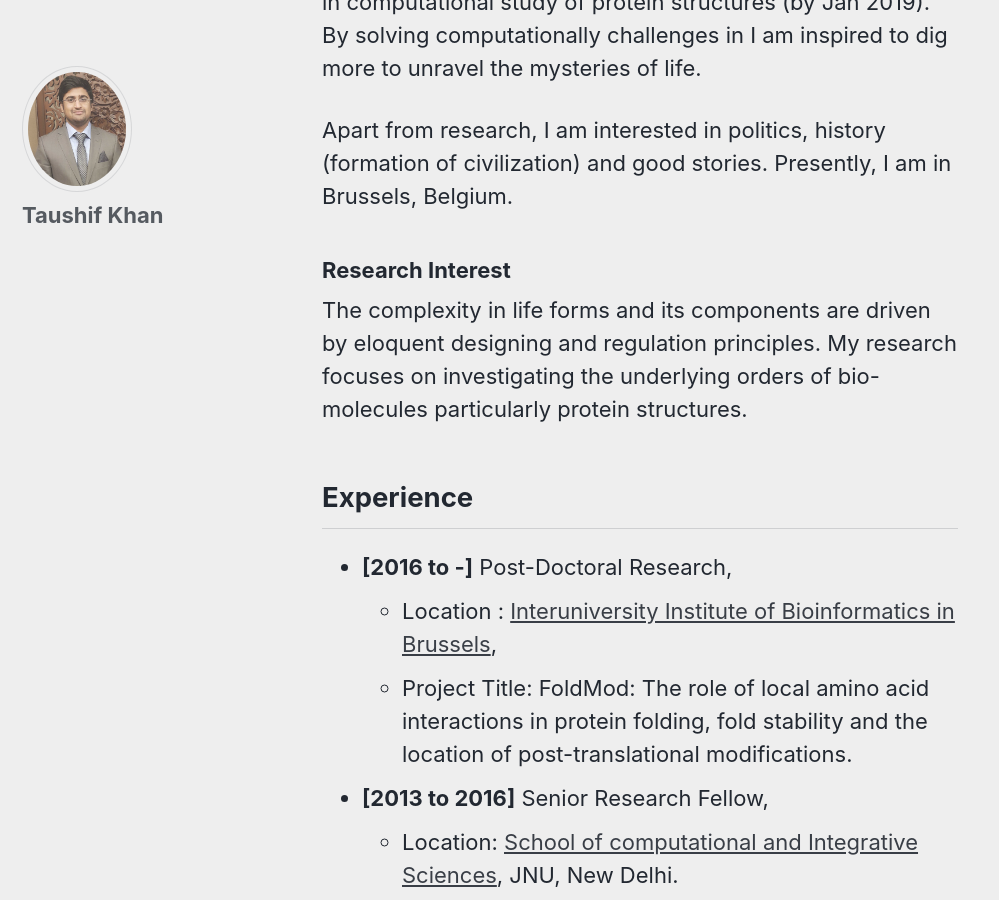
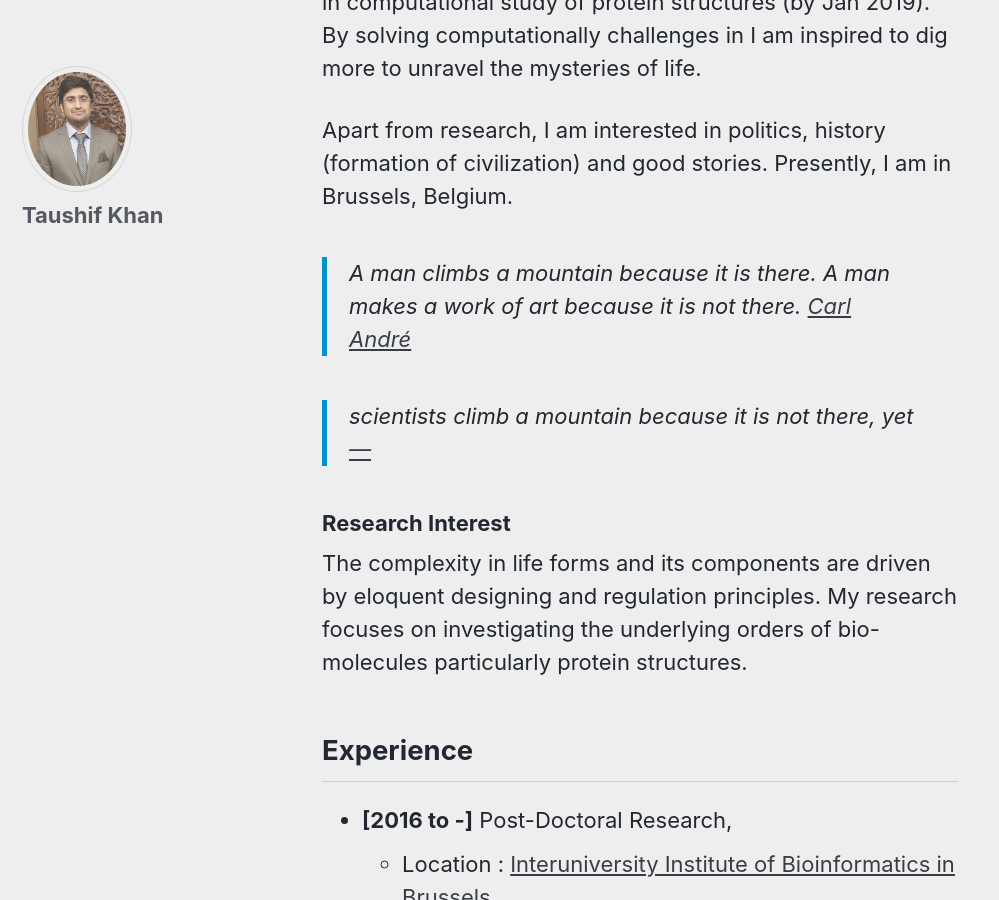
Before and after one commit to taushifkhan/taushifkhan.github.io, a Jekyll site: the page built from _pages/about.md, in a window 1280 px wide and 900 px high, scrolled down 822 px. Shown: the whole window, without its empty margins (0-999 px from the left). Built offline with Jekyll 4.4.1, drawn with Linux system fonts in a browser that asks for light colours; cached includes are drawn as plain includes; nearby versions of some CDN libraries.

Commit message:
added quotes

```diff
--- a/_pages/about.md
+++ b/_pages/about.md
@@ -17,6 +17,13 @@ of life.
 
 Apart from research, I am interested in politics, history (formation of civilization) and good stories.
 Presently, I am in Brussels, Belgium.
+
+> A man climbs a mountain because it is there. A man makes a work of art because it is not there.
+> [Carl André](https://fr.wikipedia.org/wiki/Carl_Andre)
+
+> scientists climb a mountain because it is not there, yet
+> [---](unk)
+
 
 
 ###  Research Interest
```
